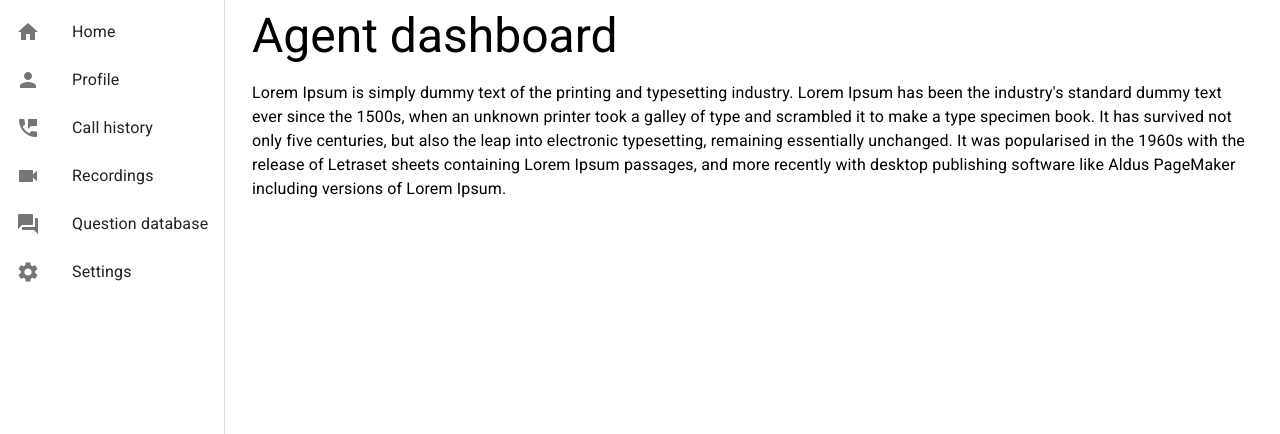
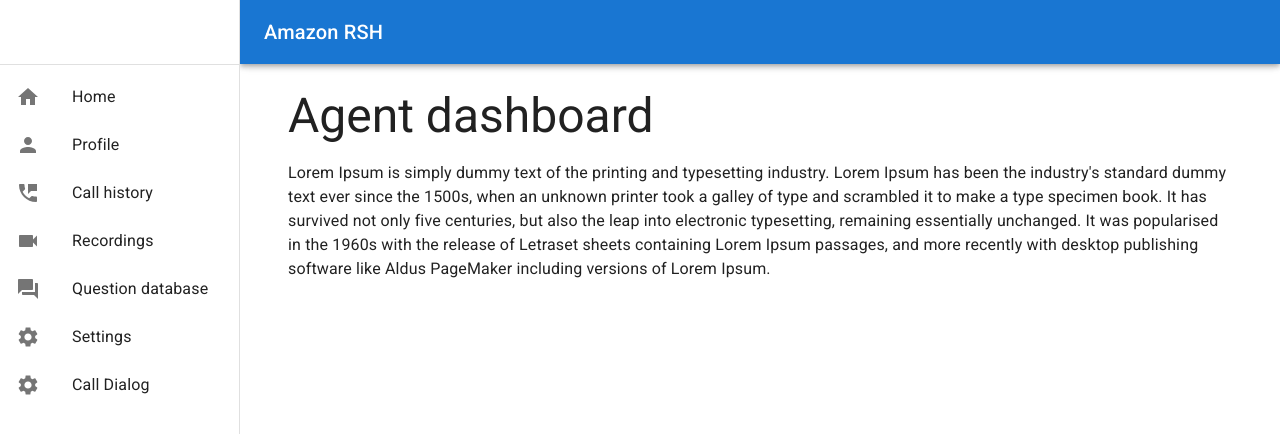
Before and after one commit to grchristian/Amazon-RSH, a React (Create React App) app: page / in a window 1280 px wide. Shown: the top 434 px of the page. Built offline with nearby package versions, Linux system fonts and the light colour scheme.

Commit message:
Call dialog added and App.js structure updated

```diff
--- a/src/App.js
+++ b/src/App.js
@@ -1,20 +1,24 @@
-import React from "react";
+import * as React from 'react';
+import PropTypes from 'prop-types';
 import { Routes, Route, Link } from "react-router-dom";
 import { alpha, styled } from '@mui/material/styles';
 
+import Box from '@mui/material/Box';
 import Drawer from '@mui/material/Drawer';
+import CssBaseline from '@mui/material/CssBaseline';
+import AppBar from '@mui/material/AppBar';
+import Toolbar from '@mui/material/Toolbar';
 import List from '@mui/material/List';
+import Typography from '@mui/material/Typography';
+import Divider from '@mui/material/Divider';
 import ListItem from '@mui/material/ListItem';
 import ListItemIcon from '@mui/material/ListItemIcon';
 import ListItemText from '@mui/material/ListItemText';
+import { Avatar, Button, Dialog, DialogTitle, ListItemAvatar } from '@mui/material';
+import AddIcon from '@mui/icons-material/Add';
+import { blue, green, red } from '@mui/material/colors';
 
-// ICONOS
-import HomeIcon from '@mui/icons-material/Home';
-import PersonIcon from '@mui/icons-material/Person';
-import PermPhoneMsgIcon from '@mui/icons-material/PermPhoneMsg';
-import VideocamIcon from '@mui/icons-material/Videocam';
-import QuestionAnswerIcon from '@mui/icons-material/QuestionAnswer';
-import SettingsIcon from '@mui/icons-material/Settings';
+
 
 // AGENT VIEWS
 import AgentDashboard from "./Views/agentViews/AgentDashboard";
@@ -24,25 +28,110 @@ import AgentRecordings from "./Views/agentViews/AgentRecordings";
 import QuestionDB from "./Views/agentViews/QuestionDB";
 import AgentSettings from "./Views/agentViews/AgentSettings";
 
-function App() {
+// Icons
+import HomeIcon from '@mui/icons-material/Home';
+import PersonIcon from '@mui/icons-material/Person';
+import PermPhoneMsgIcon from '@mui/icons-material/PermPhoneMsg';
+import VideocamIcon from '@mui/icons-material/Videocam';
+import QuestionAnswerIcon from '@mui/icons-material/QuestionAnswer';
+import SettingsIcon from '@mui/icons-material/Settings';
+import CallIcon from '@mui/icons-material/Call';
+import CallEndIcon from '@mui/icons-material/CallEnd';
 
-  const CustomDrawer = styled(Drawer)(({ theme }) => ({
-    width: "inherit"
-  }));
+const drawerWidth = 240;
 
 const CustomLink = styled(Link)(({ theme }) => ({
   textDecoration: "none",
   color: theme.palette.text.primary
 }));
 
+const emails = ['username@gmail.com', 'user02@gmail.com'];
+
+function SimpleDialog(props) {
+  const { onClose, selectedValue, open } = props;
+
+  const handleClose = () => {
+    onClose(selectedValue);
+  };
+
+  const handleListItemClick = (value) => {
+    onClose(value);
+  };
+
   return (
-    <div style={{ display: "flex" }}>
-        <CustomDrawer
-          style={{ width: "220px" }}
-          variant="persistent"
+    <Dialog onClose={handleClose} open={open}>
+      <DialogTitle>Incoming call</DialogTitle>
+      <List sx={{ pt: 0 }}>
+          <ListItem button onClick={() => handleListItemClick("pick_up")} key="pick_up">
+            <ListItemAvatar>
+              <Avatar sx={{ bgcolor: green[100], color: green[600] }}>
+                <CallIcon />
+              </Avatar>
+            </ListItemAvatar>
+            <ListItemText primary="Pick up" />
+          </ListItem>
+
+          <ListItem button onClick={() => handleListItemClick("hang_up")} key="hang_up">
+            <ListItemAvatar>
+              <Avatar sx={{ bgcolor: red[100], color: red[600] }}>
+                <CallEndIcon />
+              </Avatar>
+            </ListItemAvatar>
+            <ListItemText primary="Hang up" />
+          </ListItem>
+
+      </List>
+    </Dialog>
+  );
+}
+
+SimpleDialog.propTypes = {
+  onClose: PropTypes.func.isRequired,
+  open: PropTypes.bool.isRequired,
+  selectedValue: PropTypes.string.isRequired,
+};
+
+export default function PermanentDrawerLeft() {
+
+  const [open, setOpen] = React.useState(false);
+  const [selectedValue, setSelectedValue] = React.useState(emails[1]);
+
+  const handleClickOpen = () => {
+    setOpen(true);
+  };
+
+  const handleClose = (value) => {
+    setOpen(false);
+    setSelectedValue(value);
+  };
+
+  return (
+    <Box sx={{ display: 'flex' }}>
+      <CssBaseline />
+      <AppBar
+        position="fixed"
+        sx={{ width: `calc(100% - ${drawerWidth}px)`, ml: `${drawerWidth}px` }}
+      >
+        <Toolbar>
+          <Typography variant="h6" noWrap component="div">
+            Amazon RSH
+          </Typography>
+        </Toolbar>
+      </AppBar>
+      <Drawer
+        sx={{
+          width: drawerWidth,
+          flexShrink: 0,
+          '& .MuiDrawer-paper': {
+            width: drawerWidth,
+            boxSizing: 'border-box',
+          },
+        }}
+        variant="permanent"
         anchor="left"
-          open={true}
       >
+        <Toolbar />
+        <Divider />
         <List>
         <CustomLink to="/">
               <ListItem button>
@@ -97,9 +186,27 @@ function App() {
                 <ListItemText primary={"Settings"} />
               </ListItem>
             </CustomLink>
+
+            <ListItem button onClick={handleClickOpen}>
+                <ListItemIcon>
+                  <SettingsIcon />
+                </ListItemIcon>
+                <ListItemText primary={"Call Dialog"} />
+              </ListItem>
+
+      <SimpleDialog
+        selectedValue={selectedValue}
+        open={open}
+        onClose={handleClose}
+      />
+
         </List>
-        </CustomDrawer>
-
+      </Drawer>
+      <Box
+        component="main"
+        sx={{ flexGrow: 1, bgcolor: 'background.default', p: 3 }}
+      >
+        <Toolbar />
         <Routes>
           <Route path="/" element={<AgentDashboard />} />
           <Route path="/profile" element={<AgentProfile />} />
@@ -107,8 +214,7 @@ function App() {
           <Route path="/questiondb" element={<QuestionDB />} />
           <Route path="/settings" element={<AgentSettings />} />
         </Routes>
-      </div>
+      </Box>
+    </Box>
   );
 }
-
-export default App;
```
Lines whose indentation alone changed are shown as unchanged.
